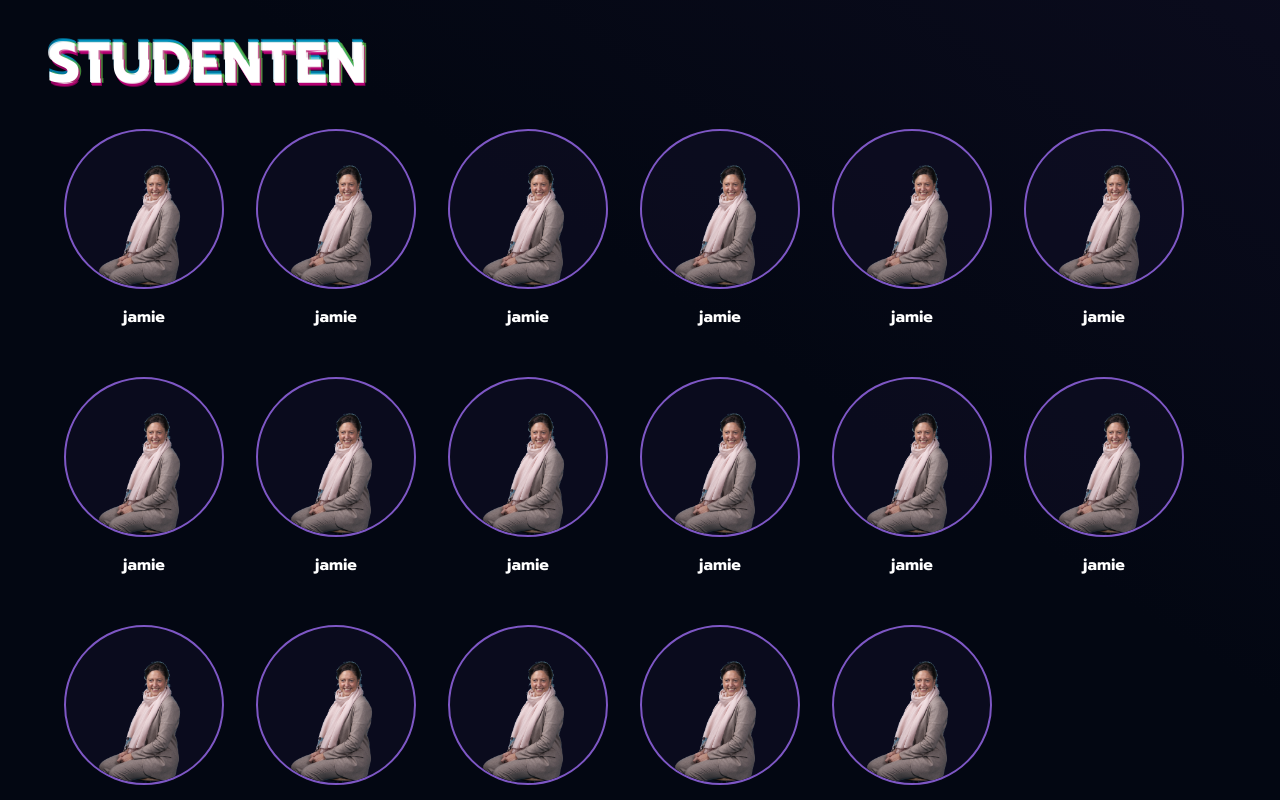
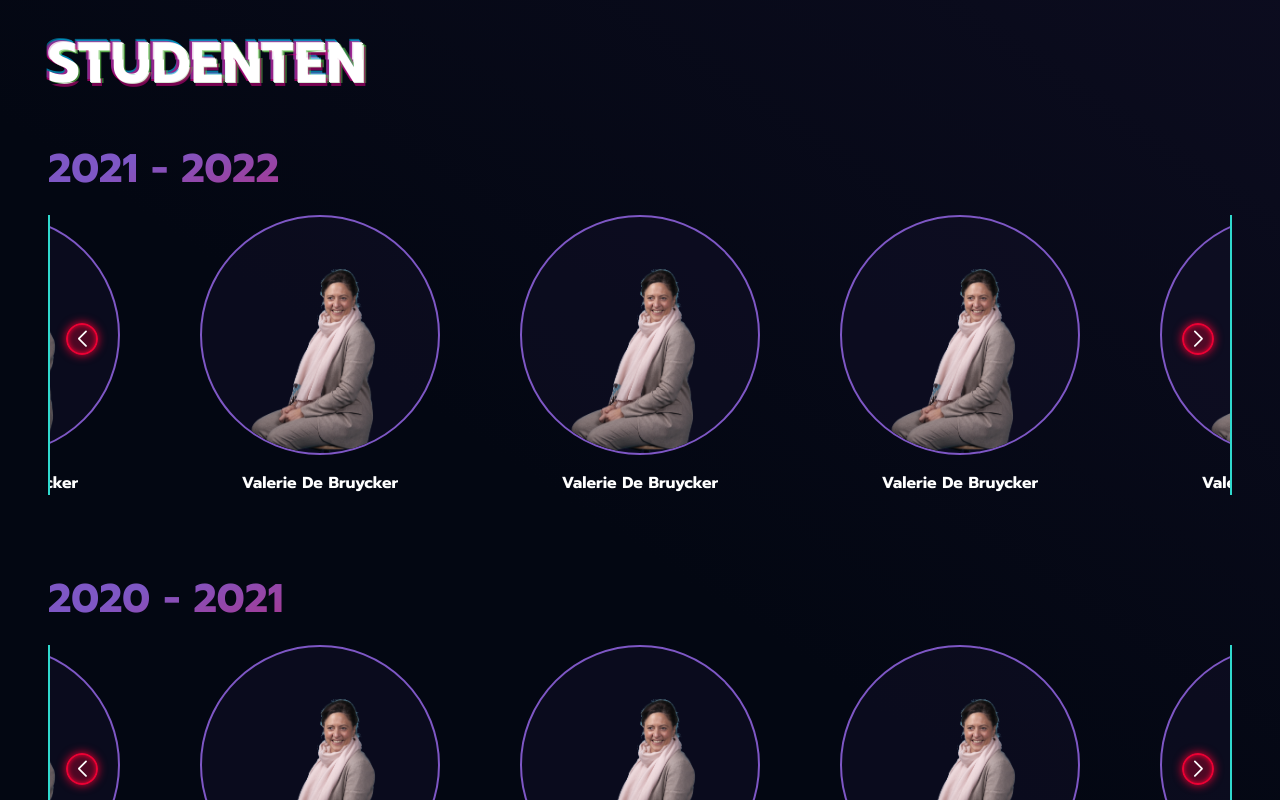
Before and after one commit to jeroendewelde/pgm-platform-client, a Next.js app: page /pgm-team in a window 1280 px wide. Shown: the part 800-1600 px from the top of the page. Built offline with nearby package versions, Linux system fonts and the light colour scheme.

Commit message:
closes #63; after feedback finished student carousel on pgm-team page

```diff
--- a/src/components/PGM-Team/StudentCard.tsx
+++ b/src/components/PGM-Team/StudentCard.tsx
@@ -5,20 +5,11 @@ import styled from "styled-components";
 
 import teacher from "../../assets/test/teacher.png";
 
-const Container = styled.li`
+const Container = styled.div`
+  width: 15rem;
   display: flex;
   flex-direction: column;
-  justify-content: center;
-  align-items: center;
-  margin: 0 0.5rem;
-  width: 7rem;
-  margin-bottom: 3rem;
-
-  @media (min-width: ${(props) => props.theme.width.small}) {
-    margin: 0 1rem;
-    width: 10rem;
-    margin-bottom: 3rem;
-  }
+  margin: 0 auto;
 
   .name {
     font-family: ${(props) => props.theme.fontFamilies.primary};
@@ -31,18 +22,13 @@ const Container = styled.li`
 
 const ImageContainer = styled.div`
   position: relative;
-  width: 7rem;
-  height: 7rem;
+  width: 15rem;
+  height: 15rem;
   border: 2px solid ${(props) => props.theme.colors.purple};
   background-color: ${(props) =>
     transparentize(0.5, props.theme.colors.bg_gradient_color_2)};
   border-radius: 50%;
   overflow: hidden;
-
-  @media (min-width: ${(props) => props.theme.width.small}) {
-    width: 10rem;
-    height: 10rem;
-  }
 `;
 
 export interface StudentCardProps {
--- /dev/null
+++ b/src/components/PGM-Team/StudentCarousel.tsx
@@ -0,0 +1,90 @@
+import React from "react";
+
+import { Swiper, SwiperSlide } from "swiper/react";
+import SwiperCore, { Navigation, Autoplay } from "swiper";
+import "swiper/swiper-bundle.min.css";
+import "swiper/swiper.min.css";
+import styled from "styled-components";
+import { StudentCard } from ".";
+import { transparentize } from "polished";
+
+SwiperCore.use([Navigation, Autoplay]);
+
+const SwiperContainer = styled.div`
+  border-right: 2px solid ${(props) => props.theme.colors.turquoise};
+  border-left: 2px solid ${(props) => props.theme.colors.turquoise};
+  margin: 0 auto;
+  margin-bottom: 5rem;
+
+  max-width: 100rem;
+  width: 100%;
+
+  .swiper-slide,
+  .swiper-slide-active {
+    max-width: 20rem;
+  }
+
+  .swiper-button-next,
+  .swiper-button-prev {
+    color: ${(props) => props.theme.colors.white};
+    background-color: ${(props) => transparentize(0.7, props.theme.colors.red)};
+    bottom: 50%;
+    right: 1rem;
+    top: auto;
+    border: 2px solid ${(props) => props.theme.colors.red};
+    height: 2rem;
+    width: 2rem;
+    padding: 0.5rem;
+    border-radius: 50%;
+    display: flex;
+    justify-content: center;
+    align-items: center;
+    box-shadow: inset 0 0 5px ${(props) => props.theme.colors.red},
+      0 0 10px ${(props) => props.theme.colors.red};
+
+    &::after {
+      font-size: ${(props) => props.theme.fontSizes.normal};
+      font-weight: ${(props) => props.theme.fontWeights.bold};
+    }
+    z-index: 5;
+  }
+
+  .swiper-button-prev {
+    right: auto;
+    left: 1rem;
+  }
+`;
+
+const StudentCarousel = () => {
+  return (
+    <SwiperContainer>
+      <Swiper
+        autoplay={{
+          delay: 10000,
+          disableOnInteraction: true,
+        }}
+        grabCursor={true}
+        centeredSlides={true}
+        slidesPerView={"auto"}
+        navigation={true}
+        loop={true}
+        className="mySwiper"
+      >
+        <SwiperSlide>
+          <StudentCard name="Valerie De Bruycker" />
+        </SwiperSlide>
+        <SwiperSlide>
+          <StudentCard name="Valerie De Bruycker" />
+        </SwiperSlide>
+        <SwiperSlide>
+          <StudentCard name="Valerie De Bruycker" />
+        </SwiperSlide>
+        <SwiperSlide>
+          <StudentCard name="Valerie De Bruycker" />
+        </SwiperSlide>
+      </Swiper>
+    </SwiperContainer>
+  );
+};
+
+export default StudentCarousel;
--- a/src/components/PGM-Team/TeachersCarousel.tsx
+++ b/src/components/PGM-Team/TeachersCarousel.tsx
@@ -22,11 +22,13 @@ const SwiperContainer = styled.div`
     filter: blur(4px);
     background-color: ${(props) =>
       transparentize(0.7, props.theme.colors.purple)};
+    pointer-events: none;
   }
 
   .swiper-slide-active {
     filter: blur(0);
     background: transparent;
+    pointer-events: all;
   }
 
   .swiper-slide,
@@ -36,7 +38,7 @@ const SwiperContainer = styled.div`
 
   .swiper-button-next,
   .swiper-button-prev {
-    color: ${(props) => props.theme.colors.red};
+    color: ${(props) => props.theme.colors.white};
     background-color: ${(props) => transparentize(0.7, props.theme.colors.red)};
     transform: translateY(50%);
     bottom: 50%;
--- a/src/components/PGM-Team/index.ts
+++ b/src/components/PGM-Team/index.ts
@@ -1,4 +1,5 @@
 import StudentCard from "./StudentCard";
 import TeachersCarousel from "./TeachersCarousel";
+import StudentCarousel from "./StudentCarousel";
 
-export { StudentCard, TeachersCarousel };
+export { StudentCard, TeachersCarousel, StudentCarousel };
--- a/src/components/Teacher/TeacherCard.tsx
+++ b/src/components/Teacher/TeacherCard.tsx
@@ -11,6 +11,7 @@ const SuperContainer = styled.div`
   max-width: 50rem;
   margin: 0 auto;
   transition: ${(props) => props.theme.transition.normal};
+  overflow: hidden;
   /*
   &:hover {
     transform: scale(1.05);
--- a/src/pages/pgm-team.tsx
+++ b/src/pages/pgm-team.tsx
@@ -1,19 +1,9 @@
 import React from "react";
 import styled from "styled-components";
 
-import { StudentCard, TeachersCarousel } from "../components/PGM-Team";
+import { StudentCarousel, TeachersCarousel } from "../components/PGM-Team";
 import { GlitchTitle } from "../components/Titles/GlitchTitle";
-
-const FlexContainer = styled.ul`
-  display: flex;
-  flex-wrap: wrap;
-  align-items: center;
-  justify-content: space-between;
-
-  @media (min-width: ${(props) => props.theme.width.esmall}) {
-    justify-content: left;
-  }
-`;
+import { H2 } from "../components/Titles/H2";
 
 const PgmTeam = () => {
   return (
@@ -21,25 +11,18 @@ const PgmTeam = () => {
       <GlitchTitle>Docenten</GlitchTitle>
       <TeachersCarousel />
       <GlitchTitle>Studenten</GlitchTitle>
-      <FlexContainer>
-        <StudentCard name={"jamie"} />
-        <StudentCard name={"jamie"} />
-        <StudentCard name={"jamie"} />
-        <StudentCard name={"jamie"} />
-        <StudentCard name={"jamie"} />
-        <StudentCard name={"jamie"} />
-        <StudentCard name={"jamie"} />
-        <StudentCard name={"jamie"} />
-        <StudentCard name={"jamie"} />
-        <StudentCard name={"jamie"} />
-        <StudentCard name={"jamie"} />
-        <StudentCard name={"jamie"} />
-        <StudentCard name={"jamie"} />
-        <StudentCard name={"jamie"} />
-        <StudentCard name={"jamie"} />
-        <StudentCard name={"jamie"} />
-        <StudentCard name={"jamie"} />
-      </FlexContainer>
+      <>
+        <H2>2021 - 2022</H2>
+        <StudentCarousel />
+      </>
+      <>
+        <H2>2020 - 2021</H2>
+        <StudentCarousel />
+      </>
+      <>
+        <H2>2019 - 2020</H2>
+        <StudentCarousel />
+      </>
     </>
   );
 };
```
